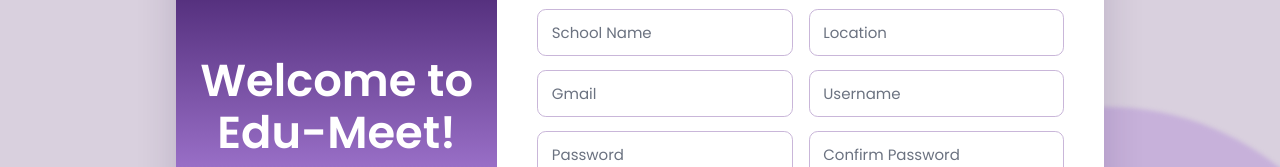
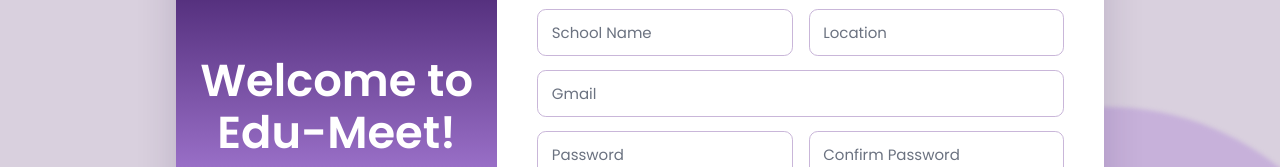
Before and after one commit to Lwrnsu/edu-meet, a React (Vite) app in the folder frontend/edu-meet/: page / in a window 1280 px wide. Shown: the part 293-460 px from the top of the page. Built offline with nearby package versions, Linux system fonts and the light colour scheme.

Commit message:
Removed username in signup
- Added a new CSS class for wide input fields to improve layout.
- Removed the username field from the signup form to streamline user input.
- Updated validation logic to ensure required fields are checked without the username.

```diff
--- a/frontend/edu-meet/src/pages/SignUpPage.css
+++ b/frontend/edu-meet/src/pages/SignUpPage.css
@@ -96,6 +96,10 @@
   display: grid;
   grid-template-columns: 1fr 1fr;
   gap: 0.85rem 1rem;
+}
+
+.signup__input--wide {
+  grid-column: 1 / -1;
 }
 
 .signup__input {
--- a/frontend/edu-meet/src/pages/SignUpPage.jsx
+++ b/frontend/edu-meet/src/pages/SignUpPage.jsx
@@ -5,7 +5,6 @@ const INITIAL_FORM = {
   schoolName: '',
   location: '',
   email: '',
-  username: '',
   password: '',
   confirmPassword: '',
   acceptedTerms: false,
@@ -38,10 +37,9 @@ export default function SignUpPage({ onSwitchToSignIn }) {
     const schoolName = form.schoolName.trim()
     const location = form.location.trim()
     const email = form.email.trim()
-    const username = form.username.trim()
     const { password, confirmPassword, acceptedTerms } = form
 
-    if (!schoolName || !location || !email || !username || !password || !confirmPassword) {
+    if (!schoolName || !location || !email || !password || !confirmPassword) {
       setError('Please fill in all required fields.')
       return
     }
@@ -98,23 +96,13 @@ export default function SignUpPage({ onSwitchToSignIn }) {
                 required
               />
               <input
-                className="signup__input"
+                className="signup__input signup__input--wide"
                 type="email"
                 name="email"
                 placeholder="Gmail"
                 autoComplete="email"
                 value={form.email}
                 onChange={updateField('email')}
-                required
-              />
-              <input
-                className="signup__input"
-                type="text"
-                name="username"
-                placeholder="Username"
-                autoComplete="username"
-                value={form.username}
-                onChange={updateField('username')}
                 required
               />
               <input
```
